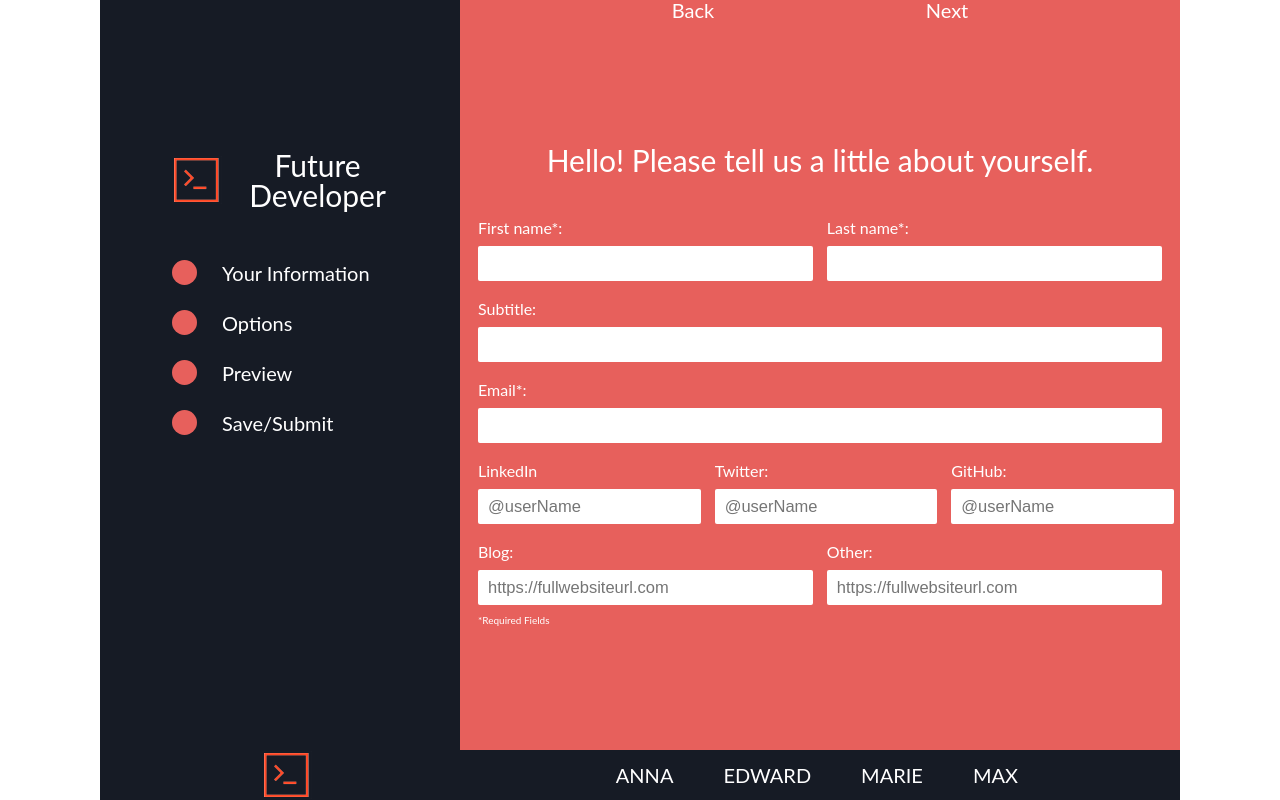
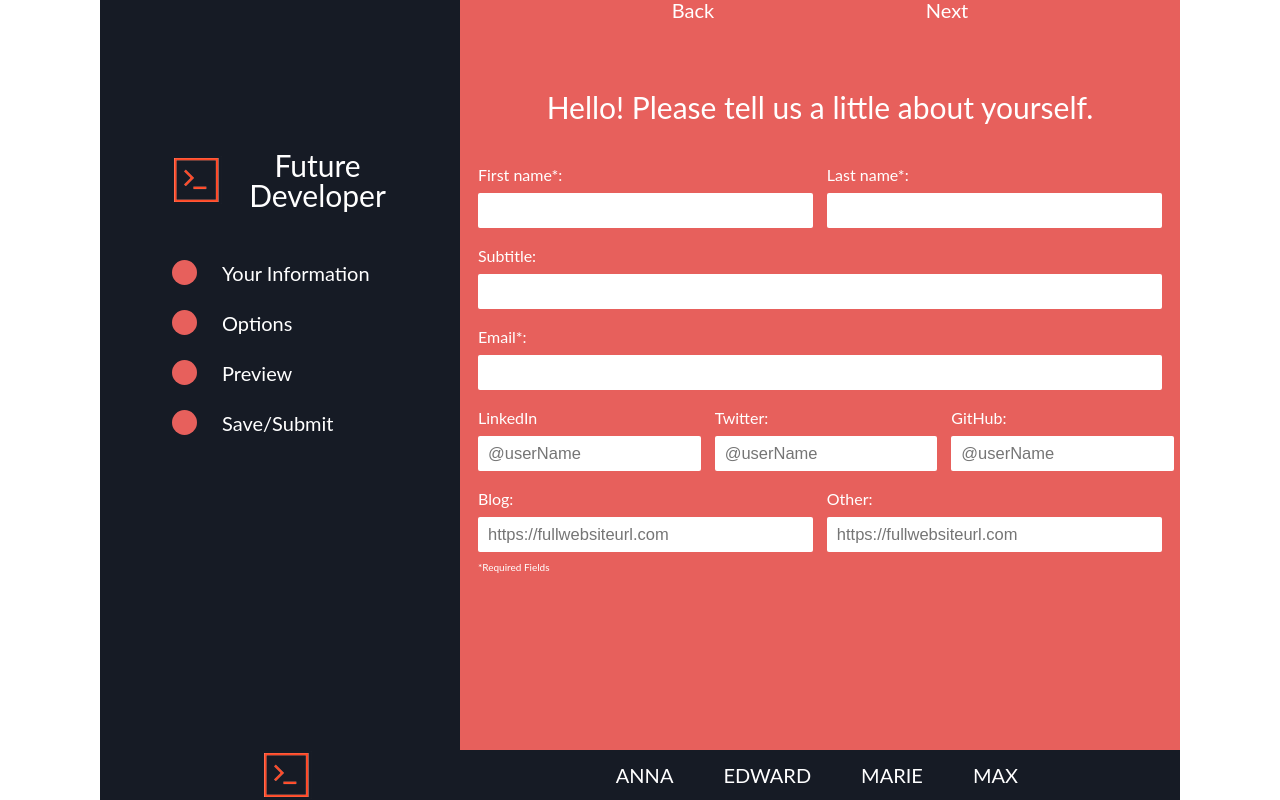
Before and after one commit to EdwardMaxMarieAnna/frontEndDeveloperComingSoon, a React (Create React App) app: page /about in a window 1280 px wide. Built offline with nearby package versions, Linux system fonts and the light colour scheme; no server answers.

Commit message:
working out the kinks

```diff
--- a/src/App.css
+++ b/src/App.css
@@ -97,21 +97,29 @@ header {
     border-radius: 50%;
 }
 /* Main */
+.formContainer ,
+.innerFormContainer{
+    display: flex;
+    justify-content: center;
+    flex-direction: column;
+}
+
 .formContainer {
-    display: flex;
-    flex-direction: column-reverse;
     justify-content: center;
     background-color:var(--background);
     position: relative;
 }
 .innerFormContainer {
-    display: flex;
-    flex-direction: column;
-    justify-content: center;
+    justify-content: start;
     height: 98%;
     width: 98%;
+    margin-top: 10%!important;
 }
-
+.formWrapper {
+    max-width: 900px;
+    width: 95%;
+    margin: 0 auto;
+}
 
 .formContainer h1 {
     font-size: 30px;
@@ -119,25 +127,12 @@ header {
     text-align: center;
 }
 /* Nav Area*/
-
 nav {
     display: flex;
     justify-content: space-evenly;
     font-size: 20px;
 }
 
-/* User input Area*/
-
-.formWrapper {
-    max-width: 900px;
-    width: 95%;
-    margin: 0 auto;
-}
-
-.firstLastName {
-    display: flex;
-    margin-bottom: 10px;
-}
 button {
     margin: 25px 30px;
     padding: 16px 45px;
@@ -160,19 +155,18 @@ button.back:focus {
     box-shadow:.5px .5px 5px var(--accentBlue);
 }
 
+.buttonDiv {
+    background-color: white;
+    display: flex;
+    justify-content: center;
+    margin-top: 50px;
+    position: absolute;
+    bottom: 0;
+    left: 0;
+    right: 0;
+}
 
 /* User input Area*/
-.formWrapper {
-    max-width: 900px;
-    width: 95%;
-    margin: 0 auto;
-}
-
-.formContainer {
-    display: flex;
-    flex-direction: column;
-}
-
 label {
     margin: 10px 10px 10px 0;
     font-size: 16px;
@@ -188,8 +182,8 @@ input {
 
 input:hover,
 input:focus{
-        border: 1px solid darkgray;
-
+    border: 1px solid darkgray;
+    padding-left: 9px;
 }
 
 select {
@@ -198,16 +192,8 @@ select {
     border: none;
 }
 
-.buttonDiv {
-    background-color: white;
-    display: flex;
-    justify-content: center;
-    margin-top: 50px;
-    position: absolute;
-    bottom: 0;
-    left: 0;
-    right: 0;
-}
+
+
 
 /* Footer Styles*/
 footer{
--- a/src/components/form/Preview.css
+++ b/src/components/form/Preview.css
@@ -9,12 +9,6 @@
     flex-direction: column;
     justify-content: center;
     align-items: center;
-}
-
-
-.previewSitePage h1{
-    font-size: 30px;
-    margin: 0 30px 35px;
 }
 
 .previewViewPort {
@@ -56,7 +50,6 @@
 }
 
 .black_and_white{
-
 
 }
 .black{
```
